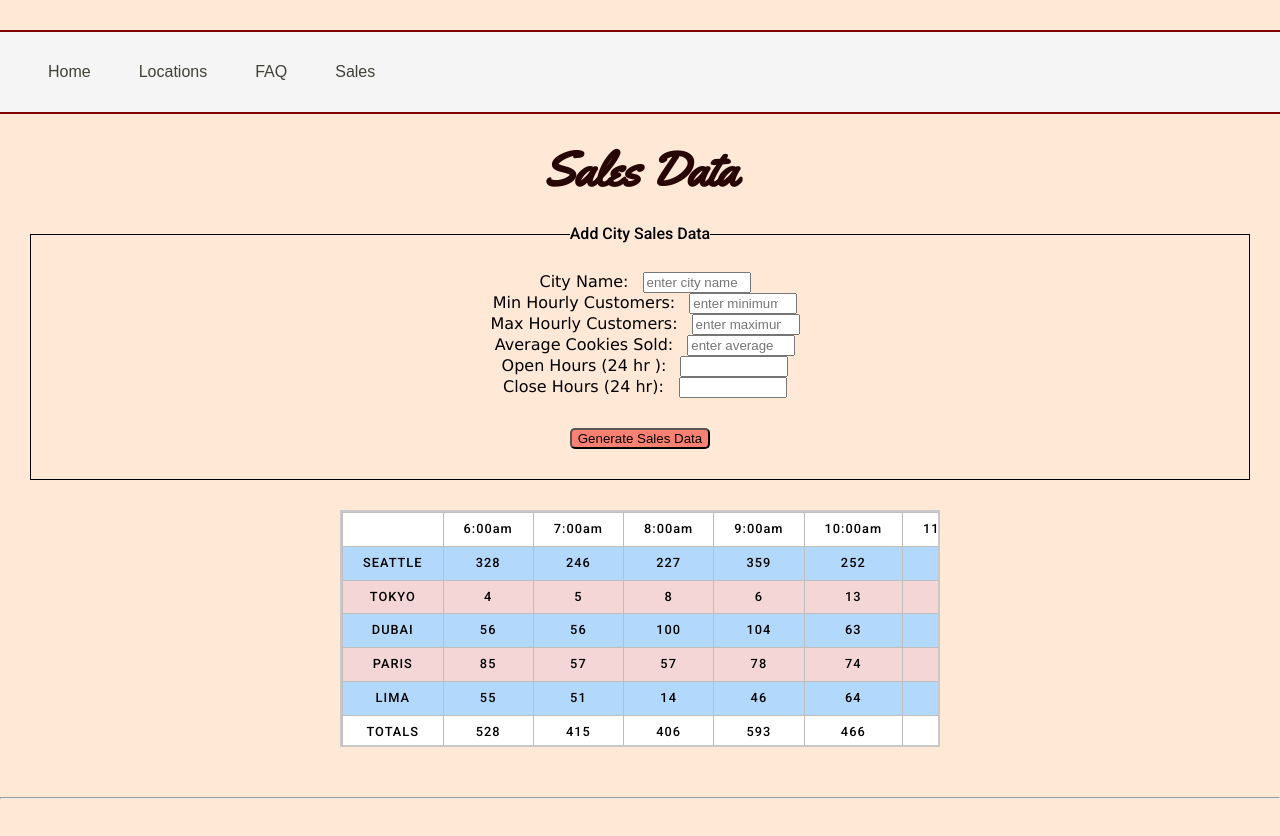
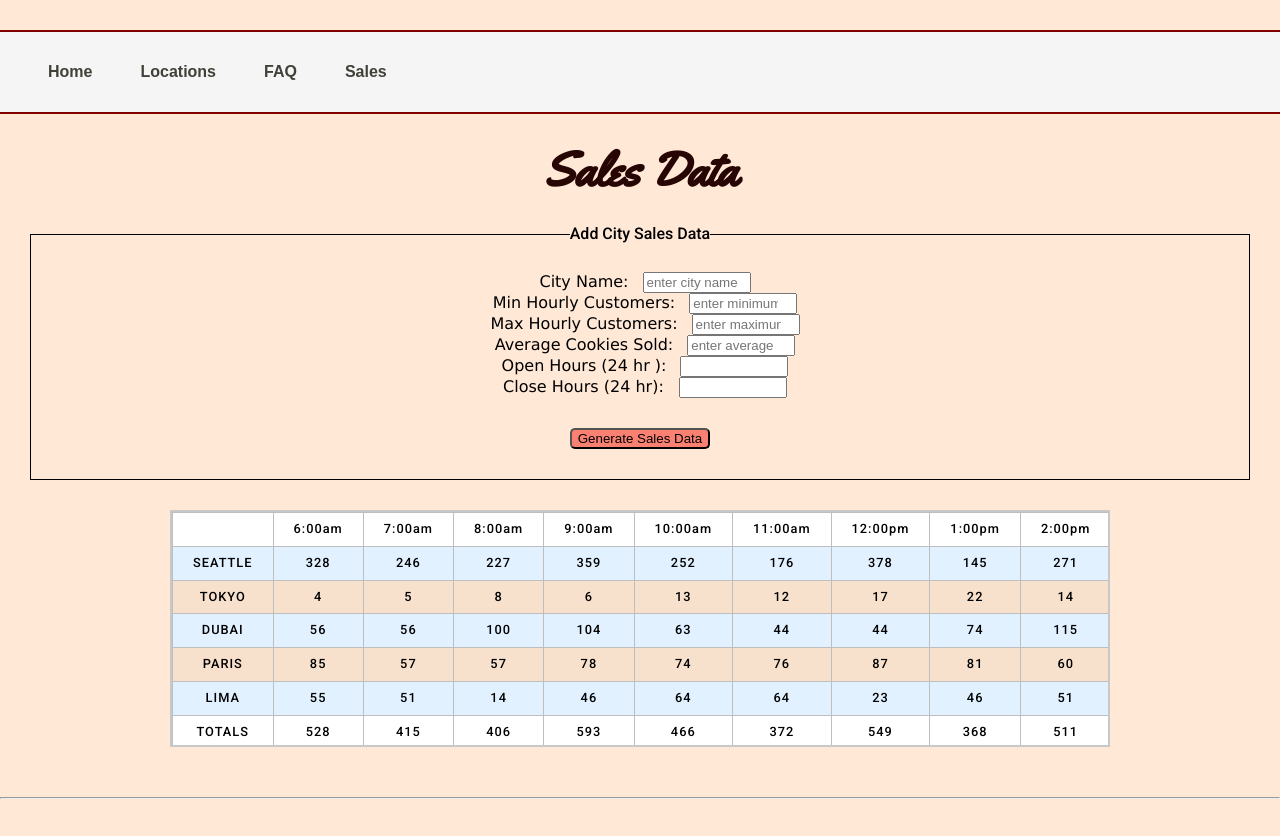
Before and after one commit to jamesCodes808/cookie-stand, a plain HTML site: page sales.html in a window 1280 px wide. Shown: the top 836 px of the page. Drawn offline with Linux system fonts and the light colour scheme.

Commit message:
lab10b-final changes cookie stand

```diff
--- a/css/style.css
+++ b/css/style.css
@@ -43,6 +43,7 @@ nav {
 ul,
 li {
     font-family: Arial, Helvetica, sans-serif;
+    font-weight: bold;
     display: inline-flex;
     position: relative;
     float: inline-start;
@@ -106,7 +107,7 @@ table {
     font-size: 0.8rem;
     margin: 30px auto;
     overflow-y: scroll;
-    width: 600px;
+    width: 940px;
     height: 237px;
     font-family: 'Roboto';
 }
@@ -126,11 +127,11 @@ td {
 }
 
 tr:nth-child(even) td {
-    background-color: rgb(245, 214, 214);
+    background-color: rgb(247, 225, 205);
 }
 
 tr:nth-child(odd) td {
-    background-color: rgb(178, 216, 252);
+    background-color: rgb(225, 241, 255);
 }
 
 
```
